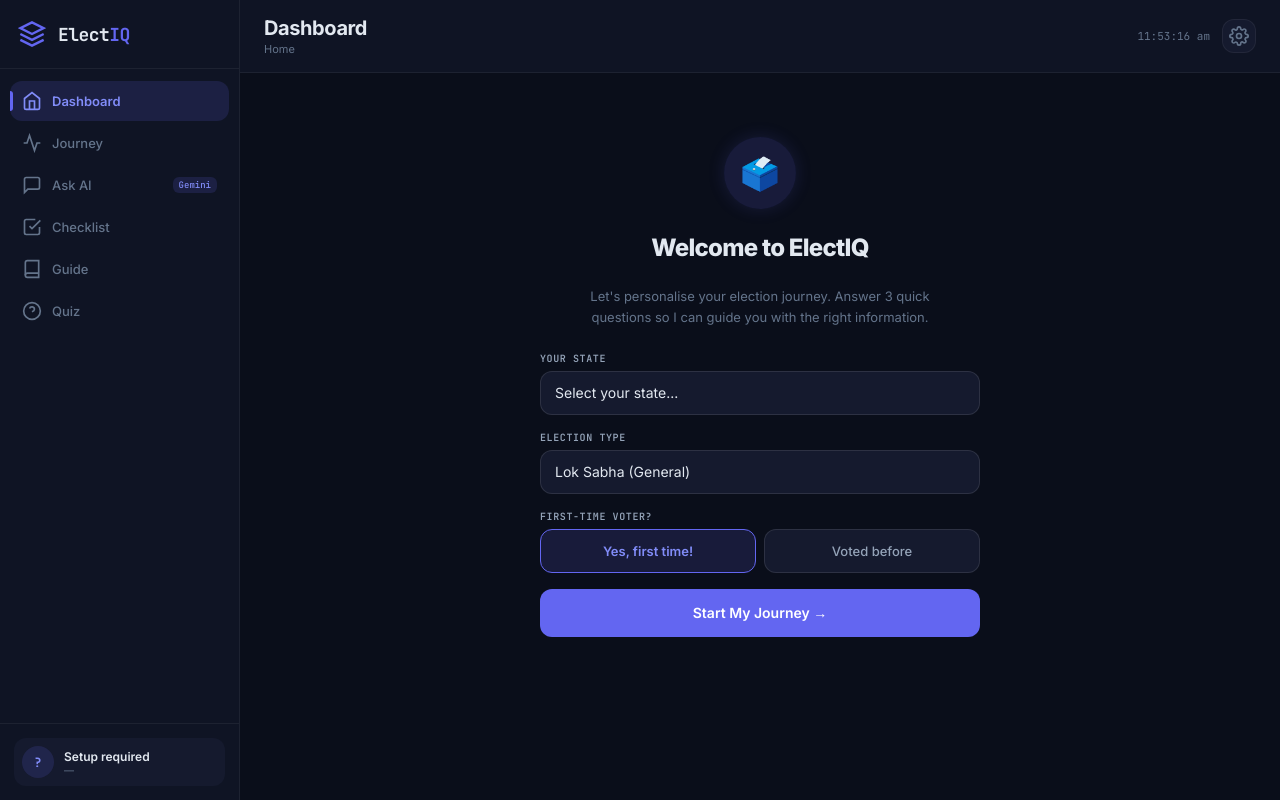
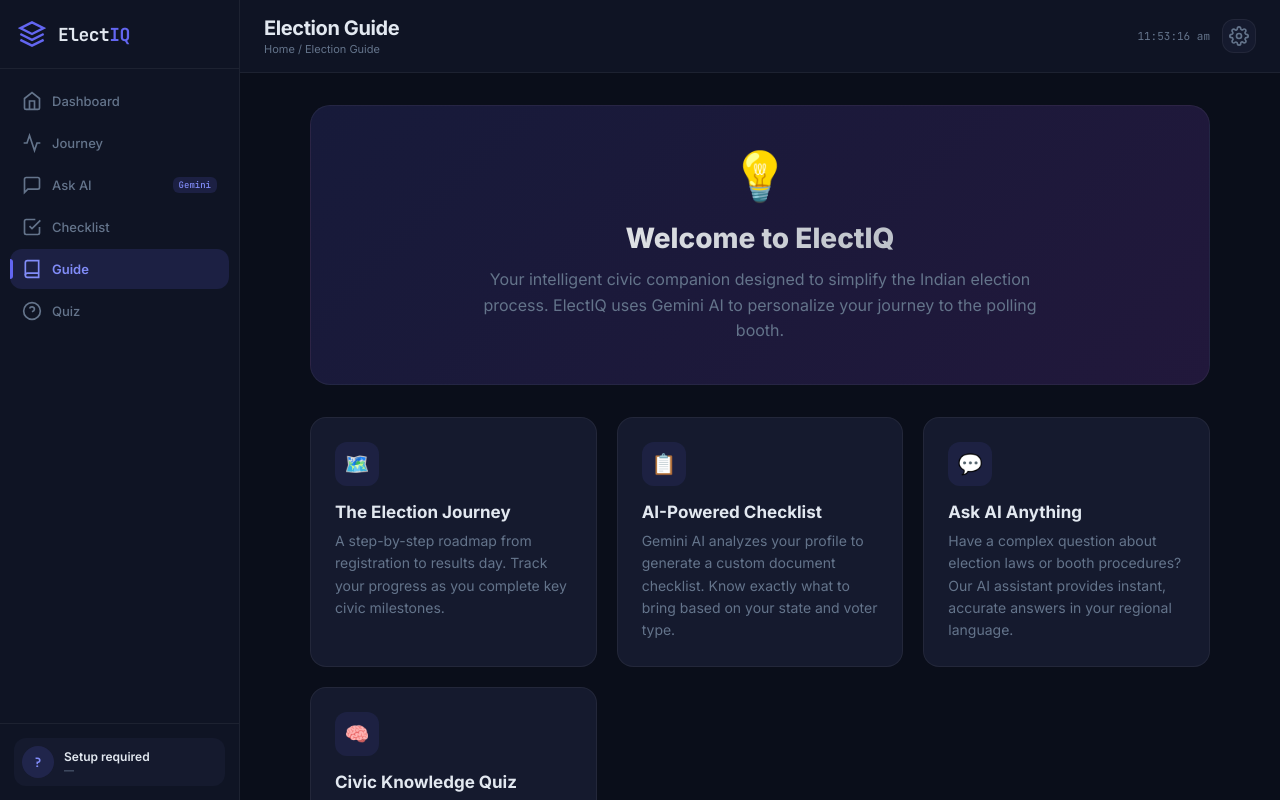
Before and after one commit to Naren-bit/ElectIQ, a plain HTML site: page public/index.html in a window 1280 px wide. Drawn offline with nearby package versions, Linux system fonts and the light colour scheme.

Commit message:
feat: set Guide as default landing page

```diff
--- a/public/app.js
+++ b/public/app.js
@@ -4,7 +4,7 @@
 var profile=JSON.parse(sessionStorage.getItem('eq_profile')||'null');
 var conversationHistory=[];
 var isThinking=false;
-var activeTab='home';
+var activeTab='guide';
 var timelineSteps=[];
 var completedSteps=JSON.parse(sessionStorage.getItem('eq_steps')||'{}');
 var checklistItems=[];
@@ -523,5 +523,6 @@
 (function boot(){
   updateSidebarProfile();
   if(profile){loadTimeline();var cached=sessionStorage.getItem('eq_cli');if(cached){try{checklistItems=JSON.parse(cached);}catch(e){}}}
-  renderHome();initVoice();
+  switchTab('guide');
+  initVoice();
 })();
--- a/public/index.html
+++ b/public/index.html
@@ -37,7 +37,7 @@
     </div>
 
     <nav class="sidebar-nav" role="tablist" aria-label="Main navigation">
-      <button class="nav-item active" role="tab" aria-selected="true" aria-controls="view-home" id="tab-home" data-tab="home" onclick="switchTab('home')">
+      <button class="nav-item" role="tab" aria-selected="false" aria-controls="view-home" id="tab-home" data-tab="home" onclick="switchTab('home')">
         <svg width="20" height="20" viewBox="0 0 24 24" fill="none" stroke="currentColor" stroke-width="2"><path d="M3 9l9-7 9 7v11a2 2 0 0 1-2 2H5a2 2 0 0 1-2-2z"/><polyline points="9 22 9 12 15 12 15 22"/></svg>
         <span>Dashboard</span>
       </button>
@@ -54,7 +54,7 @@
         <svg width="20" height="20" viewBox="0 0 24 24" fill="none" stroke="currentColor" stroke-width="2"><path d="M9 11l3 3L22 4"/><path d="M21 12v7a2 2 0 0 1-2 2H5a2 2 0 0 1-2-2V5a2 2 0 0 1 2-2h11"/></svg>
         <span>Checklist</span>
       </button>
-      <button class="nav-item" role="tab" aria-selected="false" aria-controls="view-guide" id="tab-guide" data-tab="guide" onclick="switchTab('guide')">
+      <button class="nav-item active" role="tab" aria-selected="true" aria-controls="view-guide" id="tab-guide" data-tab="guide" onclick="switchTab('guide')">
         <svg width="20" height="20" viewBox="0 0 24 24" fill="none" stroke="currentColor" stroke-width="2"><path d="M4 19.5A2.5 2.5 0 0 1 6.5 17H20"></path><path d="M6.5 2H20v20H6.5A2.5 2.5 0 0 1 4 19.5v-15A2.5 2.5 0 0 1 6.5 2z"></path></svg>
         <span>Guide</span>
       </button>
@@ -103,7 +103,7 @@
     <!-- PANELS -->
     <div class="panels-container">
       <!-- HOME / DASHBOARD -->
-      <section class="panel active" role="tabpanel" id="view-home" aria-labelledby="tab-home" tabindex="0"></section>
+      <section class="panel" role="tabpanel" id="view-home" aria-labelledby="tab-home" tabindex="0"></section>
       <!-- JOURNEY -->
       <section class="panel" role="tabpanel" id="view-journey" aria-labelledby="tab-journey" tabindex="0"></section>
       <!-- CHAT -->
@@ -147,7 +147,7 @@
       <!-- CHECKLIST -->
       <section class="panel" role="tabpanel" id="view-checklist" aria-labelledby="tab-checklist" tabindex="0"></section>
       <!-- GUIDE -->
-      <section class="panel" role="tabpanel" id="view-guide" aria-labelledby="tab-guide" tabindex="0"></section>
+      <section class="panel active" role="tabpanel" id="view-guide" aria-labelledby="tab-guide" tabindex="0"></section>
       <!-- QUIZ -->
       <section class="panel" role="tabpanel" id="view-quiz" aria-labelledby="tab-quiz" tabindex="0"></section>
     </div>
```
